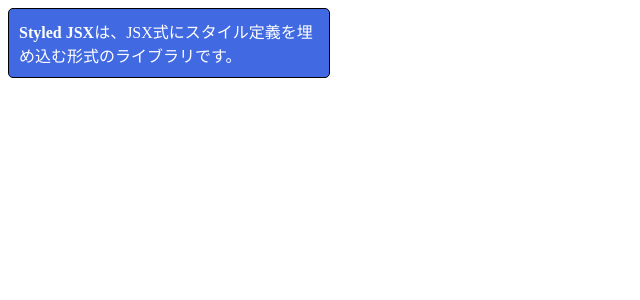
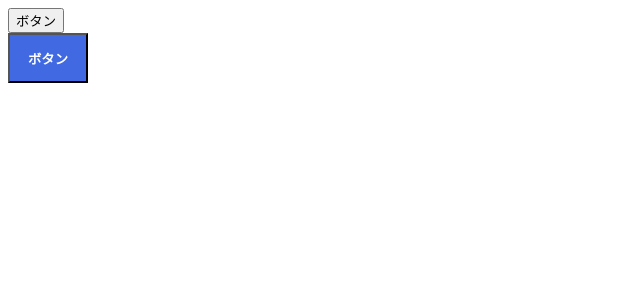
Before and after one commit to Yuma0309/Study-React, a JavaScript app in the folder React_sample_Yuma/my-react/: page / in a window 1280 px wide. Shown: the top 300 px of the page, without its empty margins (0-640 px from the left). Built offline with nearby package versions, Linux system fonts and the light colour scheme.

Commit message:
リスト5-2-16までの動作を確認

```diff
--- a/React_sample_Yuma/my-react/src/index.js
+++ b/React_sample_Yuma/my-react/src/index.js
@@ -1,10 +1,13 @@
 // React関連のライブラリをインポート
 import ReactDOM from 'react-dom/client';
-import StyledComp from './chap05/StyledComp';
+import { MyButton, MyStyledButton } from './chap05/StyledComp2';
 
 // Reactアプリ（Appコンポーネント）を描画
 const root = ReactDOM.createRoot(document.getElementById('root'));
 
 root.render(
-  <StyledComp />
+  <>
+    <MyButton>ボタン</MyButton>
+    <MyStyledButton>ボタン</MyStyledButton>
+  </>
 );
```
